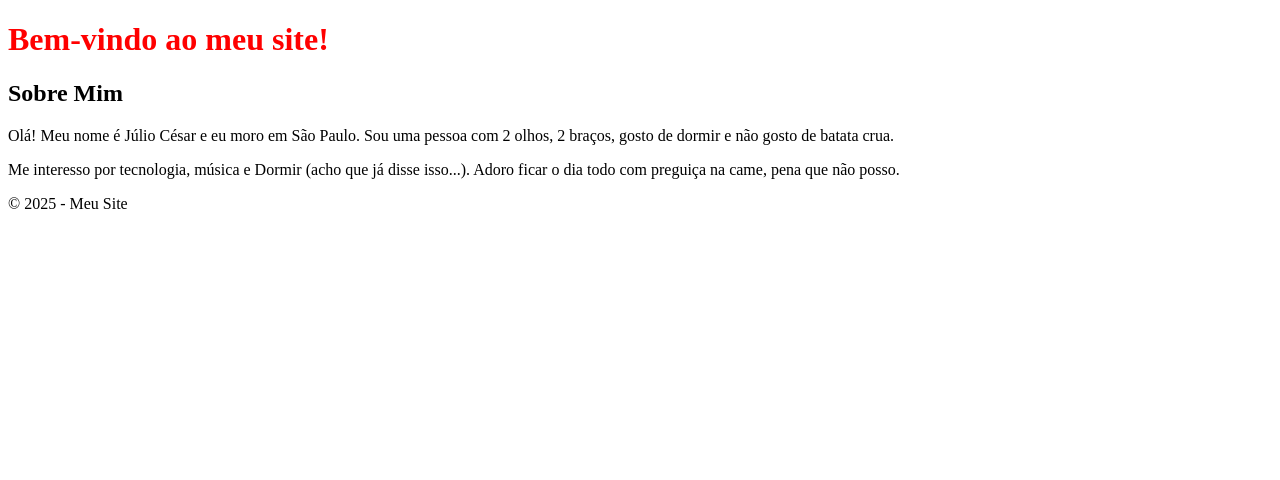
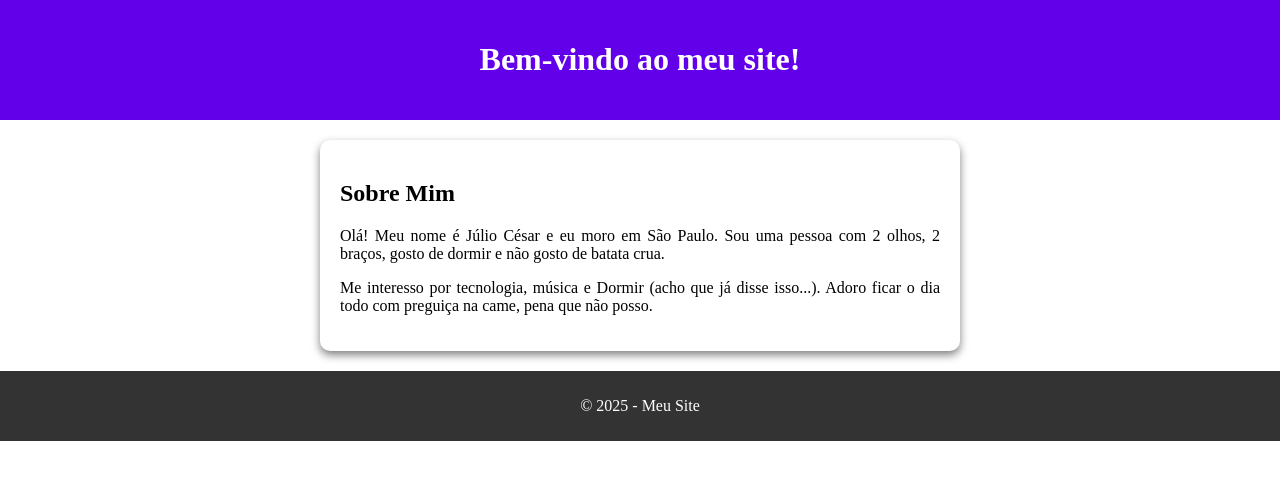
Before and after one commit to MK-Julio899/Projetos-Curso---Frei, a plain HTML site: page index.html in a window 1280 px wide. Drawn offline with Linux system fonts and the light colour scheme.

Commit message:
Editando o CSS

```diff
--- a/ind.css
+++ b/ind.css
@@ -1,3 +1,35 @@
-h1 {
-  color: red;
+body {
+  margin: 0;
+  padding: 0;
+  box-sizing: border-box;
 }
+
+
+header {
+  text-align: center;
+  padding: 20px;
+  background-color: #6200ea;
+  color: #fff;
+}
+
+main {
+  padding: 20px;
+  display: flex;
+  justify-content: center;
+}
+
+.div-des {
+  width: 600px;
+  text-align: justify;
+  background: #fff;
+  padding: 20px;
+  border-radius: 10px;
+  box-shadow: 0 4px 8px rgba(0,0,0,0.5);
+}
+
+footer {
+  text-align: center;
+  padding: 10px;
+  background-color: #333;
+  color: #fff;
+}
```
